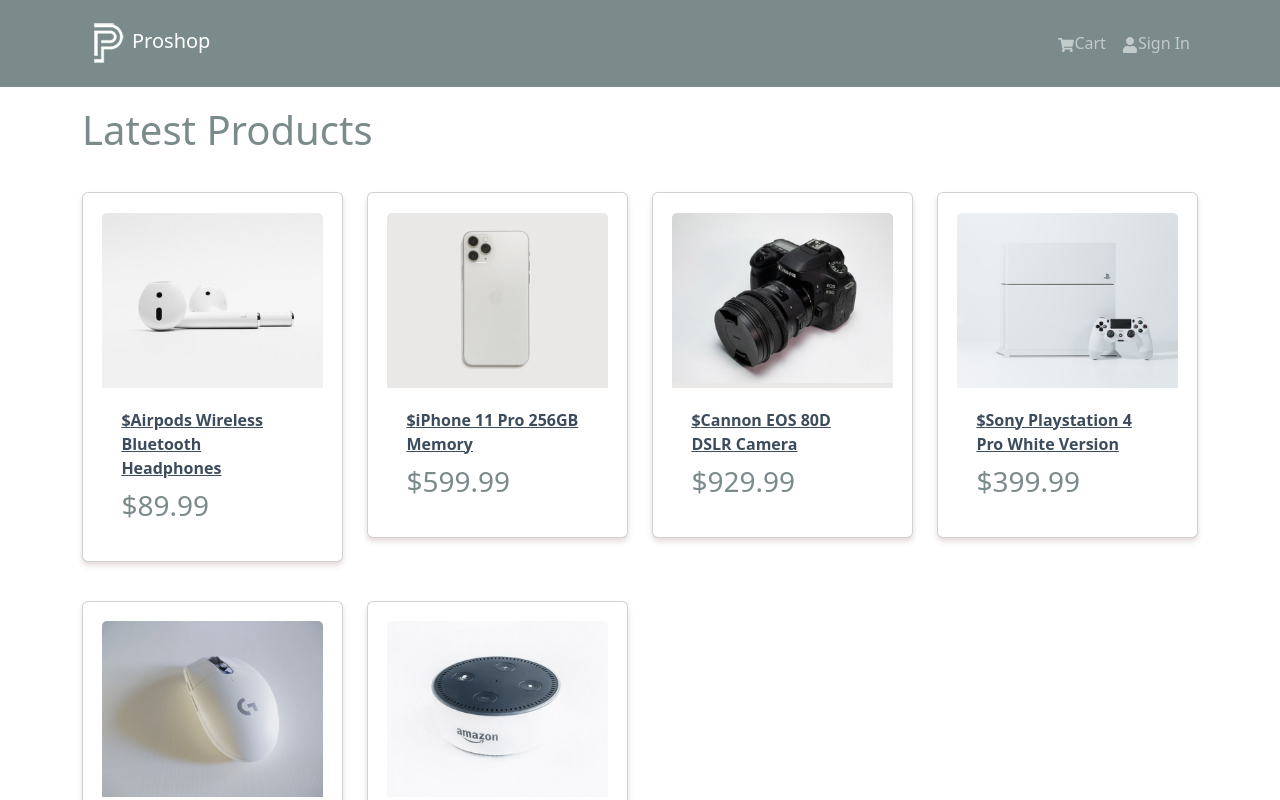
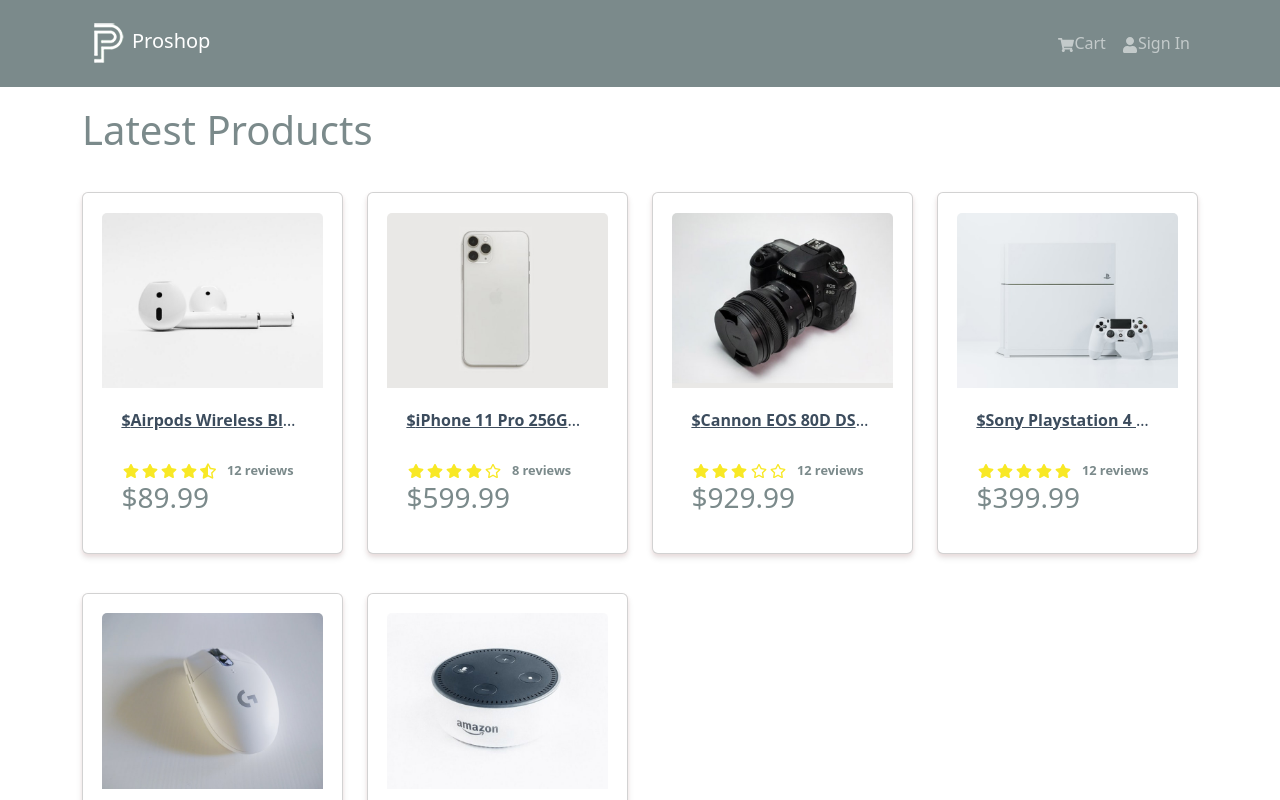
Before and after one commit to hamzabilalaydin/Proshop_eCommerce, a React (Create React App) app in the folder frontend/: page / in a window 1280 px wide. Shown: the top 800 px of the page. Built offline with nearby package versions, Linux system fonts and the light colour scheme.

Commit message:
rating component added

```diff
--- a/frontend/package.json
+++ b/frontend/package.json
@@ -11,6 +11,8 @@
     "react-bootstrap": "^2.10.1",
     "react-dom": "^18.2.0",
     "react-icons": "^5.0.1",
+    "react-router-bootstrap": "^0.26.2",
+    "react-router-dom": "^6.22.1",
     "react-scripts": "5.0.1",
     "web-vitals": "^2.1.4"
   },
--- a/frontend/src/App.js
+++ b/frontend/src/App.js
@@ -1,7 +1,7 @@
 import { Container } from "react-bootstrap";
+import { Outlet } from "react-router-dom";
 import Header from "./components/Header";
 import Footer from "./components/Footer";
-import HomeScreen from "./screens/HomeScreen";
 
 const App = () => {
   return (
@@ -9,7 +9,7 @@
       <Header />
       <main className="py-3">
         <Container>
-          <HomeScreen />
+          <Outlet />
         </Container>
       </main>
       <Footer />
--- a/frontend/src/components/Header.jsx
+++ b/frontend/src/components/Header.jsx
@@ -1,5 +1,6 @@
 import { Navbar, Nav, Container } from "react-bootstrap";
 import { FaShoppingCart, FaUser } from "react-icons/fa";
+import { LinkContainer } from "react-router-bootstrap";
 import logo from "../assets/logo.png";
 
 const Header = () => {
@@ -7,21 +8,27 @@
     <header>
       <Navbar bg="dark" variant="dark" expand="md" collapseOnSelect>
         <Container>
-          <Navbar.Brand href="/">
+          <LinkContainer to="/">
+            <Navbar.Brand>
               <img src={logo} alt="Proshop" />
               Proshop
             </Navbar.Brand>
+          </LinkContainer>
           <Navbar.Toggle aria-controls="basic-navbar-nav" />
           <Navbar.Collapse id="basic-navbar-nav">
             <Nav className="ms-auto">
-              <Nav.Link href="/cart">
+              <LinkContainer to="/cart">
+                <Nav.Link>
                   <FaShoppingCart />
                   Cart
                 </Nav.Link>
-              <Nav.Link href="/login">
+              </LinkContainer>
+              <LinkContainer to="/login">
+                <Nav.Link>
                   <FaUser />
                   Sign In
                 </Nav.Link>
+              </LinkContainer>
             </Nav>
           </Navbar.Collapse>
         </Container>
--- a/frontend/src/components/Product.jsx
+++ b/frontend/src/components/Product.jsx
@@ -1,18 +1,26 @@
-import { Card } from "react-bootstrap";
+import { Card, CardText } from "react-bootstrap";
+import { Link } from "react-router-dom";
+import Rating from "./Rating";
 
 const Product = ({ product }) => {
   return (
     <Card className="my-3 p-3 rounded">
-      <a href={`/product/${product._id}`}>
+      <Link to={`/product/${product._id}`}>
         <Card.Img src={product.image} variant="top" />
-      </a>
+      </Link>
 
       <Card.Body>
-        <a href={`./product/${product._id}`}>
-          <Card.Title as="div">
+        <Link to={`./product/${product._id}`}>
+          <Card.Title as="div" className="product-title">
             <strong>${product.name}</strong>
           </Card.Title>
-        </a>
+        </Link>
+        <CardText as="div">
+          <Rating
+            value={product.rating}
+            text={`${product.numReviews} reviews`}
+          />
+        </CardText>
 
         <Card.Text as="h3">${product.price}</Card.Text>
       </Card.Body>
--- /dev/null
+++ b/frontend/src/components/Rating.jsx
@@ -0,0 +1,56 @@
+import { FaStar, FaStarHalfAlt, FaRegStar } from "react-icons/fa";
+
+const Rating = ({ value, text }) => {
+  return (
+    <div className="rating">
+      <span>
+        {value >= 1 ? (
+          <FaStar />
+        ) : value >= 0.5 ? (
+          <FaStarHalfAlt />
+        ) : (
+          <FaRegStar />
+        )}
+      </span>
+      <span>
+        {value >= 2 ? (
+          <FaStar />
+        ) : value >= 1.5 ? (
+          <FaStarHalfAlt />
+        ) : (
+          <FaRegStar />
+        )}
+      </span>
+      <span>
+        {value >= 3 ? (
+          <FaStar />
+        ) : value >= 2.5 ? (
+          <FaStarHalfAlt />
+        ) : (
+          <FaRegStar />
+        )}
+      </span>
+      <span>
+        {value >= 4 ? (
+          <FaStar />
+        ) : value >= 3.5 ? (
+          <FaStarHalfAlt />
+        ) : (
+          <FaRegStar />
+        )}
+      </span>
+      <span>
+        {value >= 5 ? (
+          <FaStar />
+        ) : value >= 4.5 ? (
+          <FaStarHalfAlt />
+        ) : (
+          <FaRegStar />
+        )}
+      </span>
+      <span className="rating-text">{text && text}</span>
+    </div>
+  );
+};
+
+export default Rating;
--- a/frontend/src/index.js
+++ b/frontend/src/index.js
@@ -1,15 +1,30 @@
 import React from "react";
 import ReactDOM from "react-dom/client";
+import {
+  createBrowserRouter,
+  createRoutesFromElements,
+  Route,
+  RouterProvider,
+} from "react-router-dom";
 // import "bootstrap/dist/css/bootstrap.min.css";
 import "./assets/styles/bootstrap.custom.css";
 import "./assets/styles/index.css";
 import App from "./App";
 import reportWebVitals from "./reportWebVitals";
+import HomeScreen from "./screens/HomeScreen";
+
+const router = createBrowserRouter(
+  createRoutesFromElements(
+    <Route path="/" element={<App />}>
+      <Route index={true} path="/" element={<HomeScreen />} />
+    </Route>
+  )
+);
 
 const root = ReactDOM.createRoot(document.getElementById("root"));
 root.render(
   <React.StrictMode>
-    <App />
+    <RouterProvider router={router} />
   </React.StrictMode>
 );
 
```
Also changed, not shown: 1 other file (tests, documents, lock files or other folders). Lines whose indentation alone changed are shown as unchanged.
